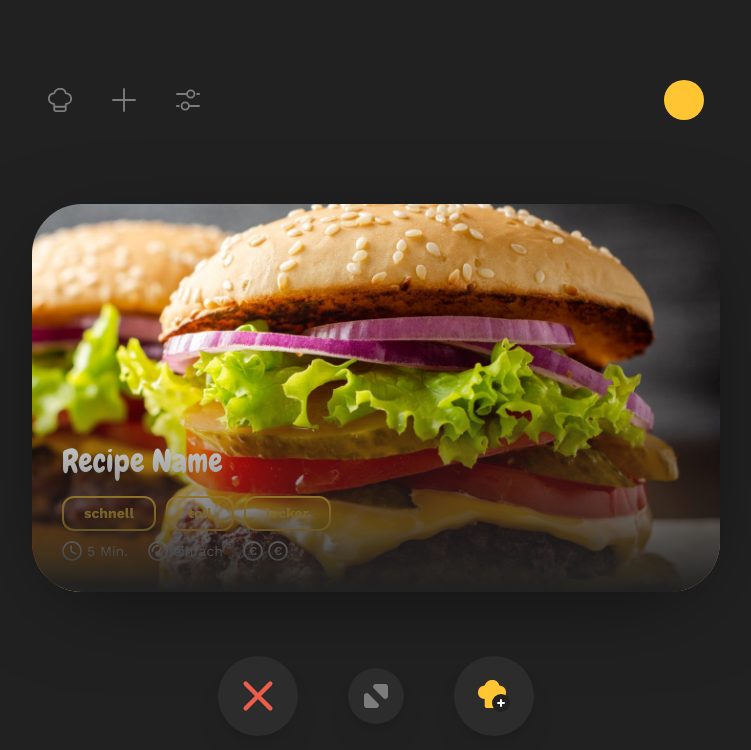
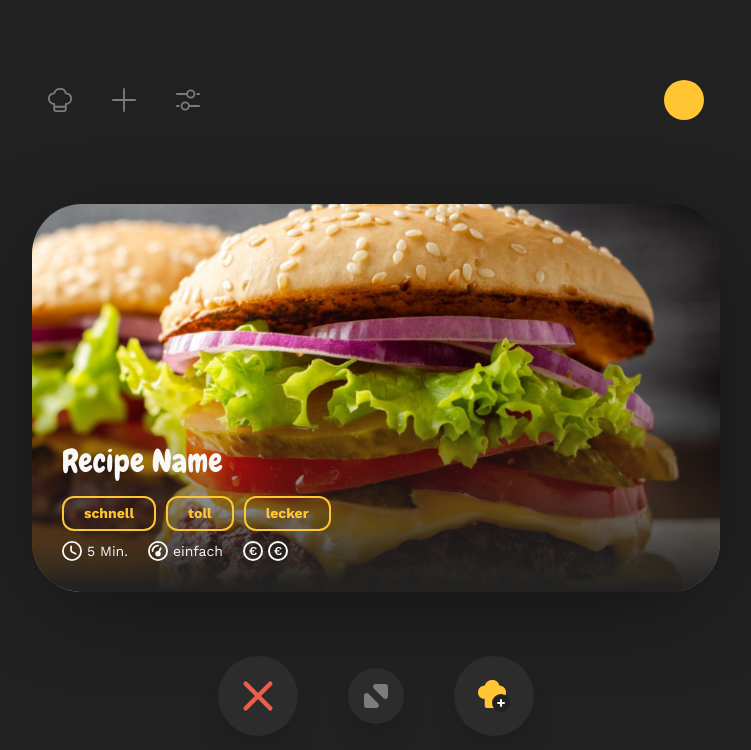
Before and after one commit to LucasOe/dishcovery, a SvelteKit app: page / in a window 1280 px wide. Shown: the top 750 px of the page, without its empty margins (264-1015 px from the left). Built offline with nearby package versions, Linux system fonts and the light colour scheme.

Commit message:
z-index card

```diff
--- a/src/components/Card.svelte
+++ b/src/components/Card.svelte
@@ -14,7 +14,7 @@
 	class="relative w-full bg-gray-900 rounded-xl shadow-shadow overflow-hidden items-end flex grow bg-cover bg-center"
 	style={`background-image: url(${TestImg})`}
 >
-	<div id="card-stack">
+	<div id="card-stack" class="z-10">
 		<!-- Card Infos -->
 		<div class="flex flex-col z-10 p-lg gap-sm">
 			<!-- stars -->
```
